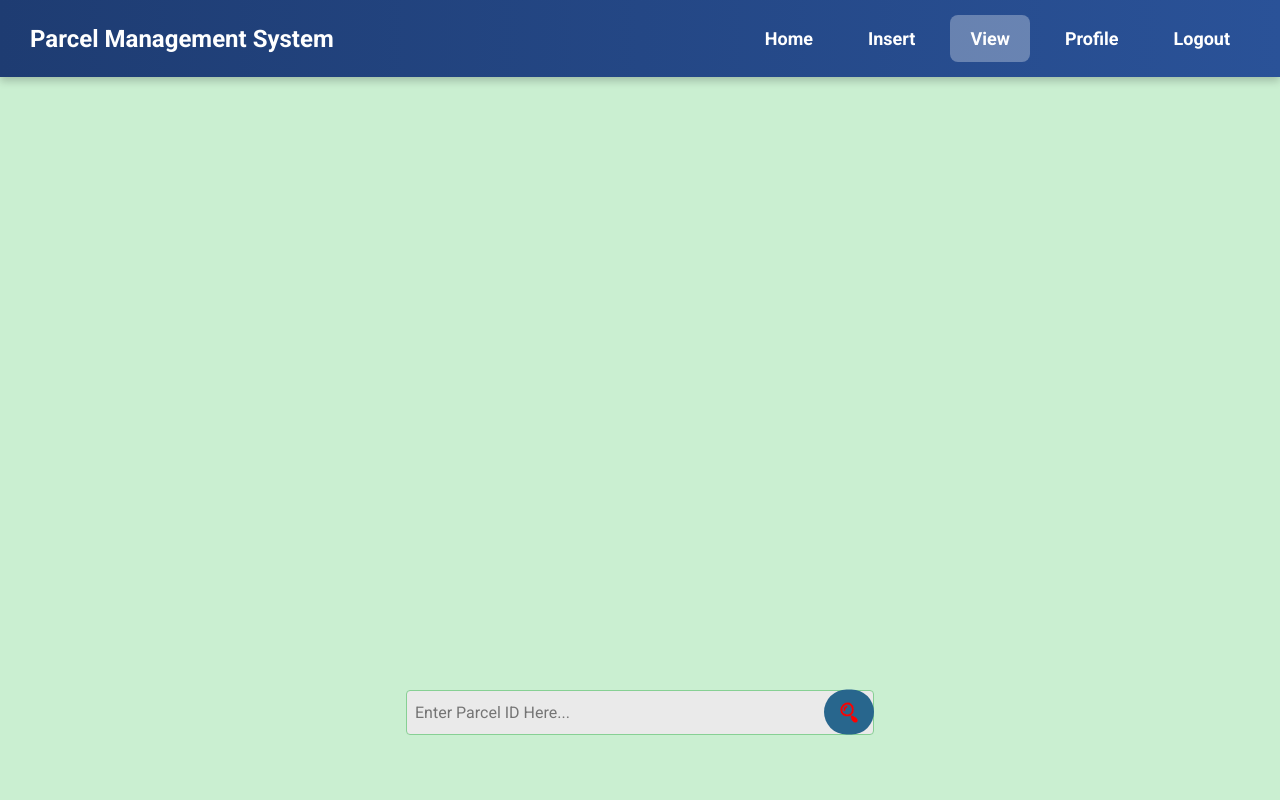
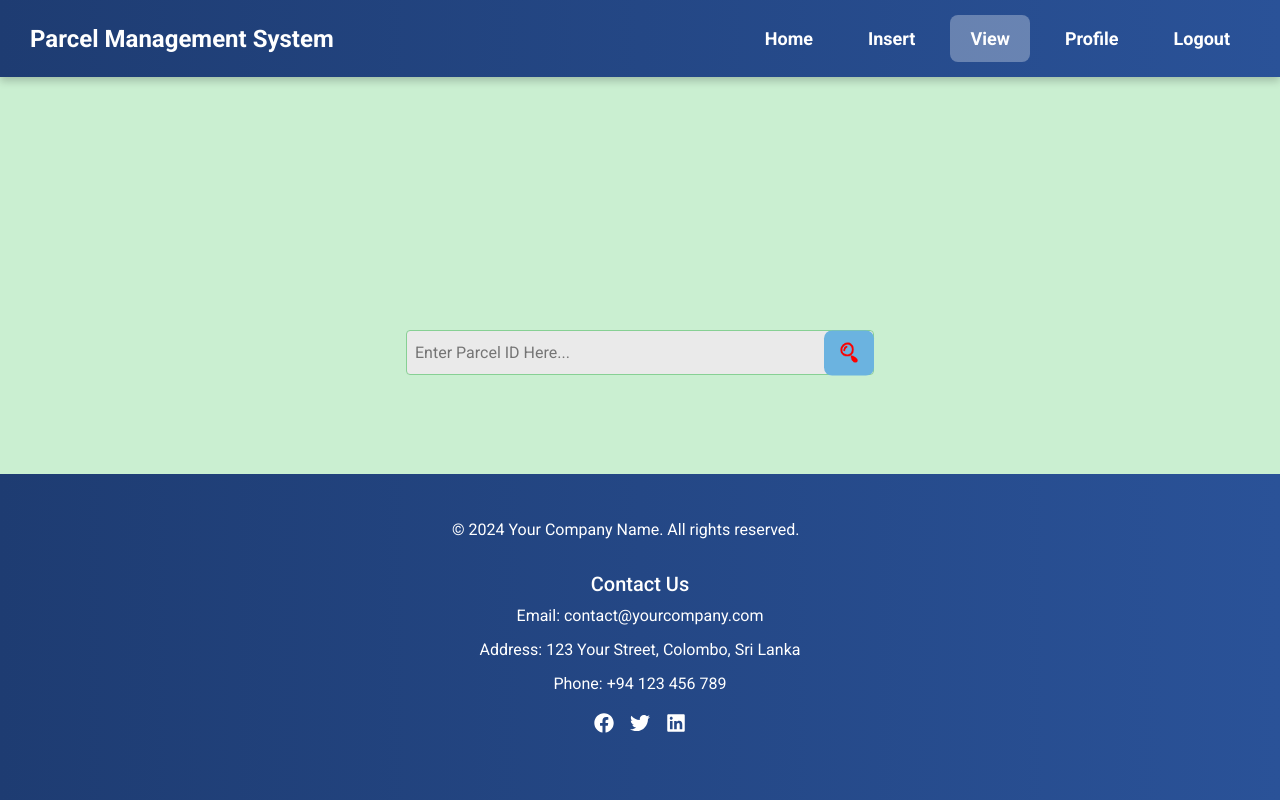
Before and after one commit to ParcelManagment/Website_Frontend, a React (Create React App) app in the folder Parcel_Management_System/: page /view in a window 1280 px wide. Shown: the top 800 px of the page. Built offline with nearby package versions, Linux system fonts and the light colour scheme; no server answers.

Commit message:
update view

```diff
--- a/Parcel_Management_System/src/Components/ViewPage/ViewPage.css
+++ b/Parcel_Management_System/src/Components/ViewPage/ViewPage.css
@@ -2,7 +2,7 @@
     display: flex;
     flex-direction: column;
     align-items: center;
-    margin-top: 450px;
+    margin-top: 50px;
     color: #1e3c72;
     max-width: 1200px;
     margin-left: auto;
@@ -22,14 +22,14 @@
 .input_wrapper {
     position: relative;
     width: 50%;
-    margin-top: 500px;
+    margin-top: 200px;
     flex-wrap: wrap;
 }
 
 .input_box {
     width: 100%;
     height: 45px;
-    border-radius: 25px;
+    border-radius: 8px;
     padding-left: 15px;
     box-sizing: border-box;
     font-size: 18px;
@@ -44,17 +44,17 @@
     width: 50px;
     height: 45px;
     border: none;
-    border-radius: 25px;
+    border-radius:8px;
     cursor: pointer;
     justify-content: center;
     align-items: center;
     display: flex;
-    background-color: #28668d;
+    background-color: #6bb3e0;
     transform: translateY(-50%);
 }
 
 .search_button:hover {
-    background-color: #1e3c72;
+    background-color: #2f4d84;
 }
 
 .search_img {
@@ -81,11 +81,6 @@
 }
 
 .form-section {
-    /* margin-bottom: 20px;
-    width: 22%;
-    display: inline-block;
-    vertical-align: top;
-    margin-right: 3%; */
     border:  1px solid #87d094;
     border-radius: 8px;
     background-color: #b8d7be;
@@ -103,12 +98,12 @@
 
 .form-section h2 {
     font-size: 18px;
-    border-bottom: 1px solid #87CEFA;
+    border-bottom: 1px solid #074165;
     padding-bottom: 5px;
 }
 
 .form-group {
-    margin: 10px 0;
+    margin-bottom: 1.25rem;
 }
 
 .form-group label {
--- a/Parcel_Management_System/src/Components/ViewPage/ViewPage.jsx
+++ b/Parcel_Management_System/src/Components/ViewPage/ViewPage.jsx
@@ -205,6 +205,8 @@ const ViewPage = () => {
                         ) : (
                             <button className="btn btn-primary btn-block" type="submit" onClick={handleUpdate}>Save</button>
                         )}
+
+                        <br />
                         <button type="button" className="btn btn-primary btn-block" >Delete</button>
                     </div>
                 </form>
```
